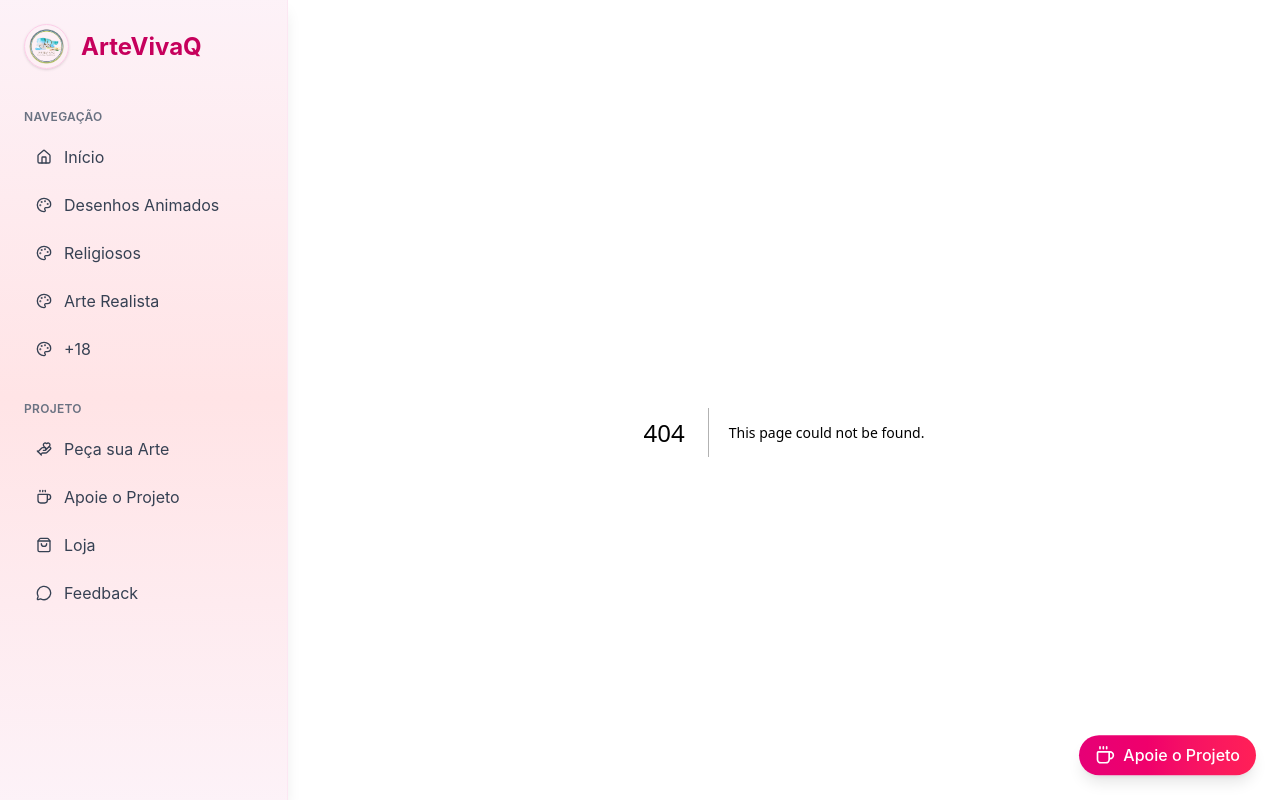
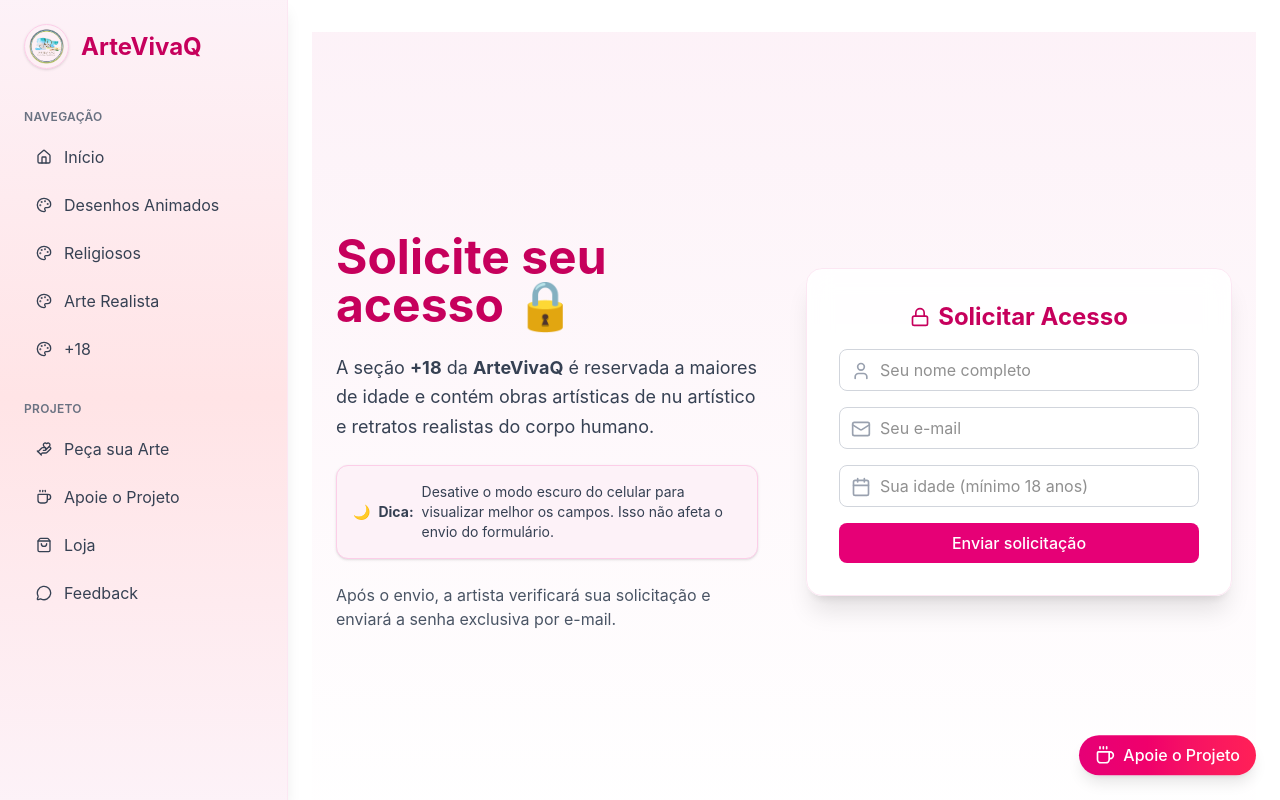
Before and after one commit to robsonalbuquerquedev/artevivaq, a Next.js app: page /adulto-solicitar-acesso in a window 1280 px wide. Before the commit this address had no page. Shown: the top 800 px of the page. Built offline with nearby package versions, Linux system fonts and the light colour scheme.

Commit message:
feat: adicionar rota adulto-solicitar-acesso

```diff
--- /dev/null
+++ b/src/app/adulto-solicitar-acesso/page.tsx
@@ -0,0 +1,150 @@
+"use client";
+
+import { useState } from "react";
+import { motion } from "framer-motion";
+import { Mail, User, Calendar, CheckCircle, XCircle, Lock } from "lucide-react";
+import Image from "next/image";
+
+export default function SolicitarAcessoAdulto() {
+    const [status, setStatus] = useState<"idle" | "success" | "error">("idle");
+
+    const handleSubmit = async (e: React.FormEvent<HTMLFormElement>) => {
+        e.preventDefault();
+        const form = e.currentTarget;
+        const formData = new FormData(form);
+        formData.append("rota", "solicitar-acesso-adulto");
+
+        const response = await fetch("https://formsubmit.co/ajax/4e955f7fefc407e2eded8c5f9cf357e3", {
+            method: "POST",
+            body: formData,
+        });
+
+        if (response.ok) {
+            setStatus("success");
+            form.reset();
+        } else {
+            setStatus("error");
+        }
+    };
+
+    return (
+        <main className="min-h-screen bg-gradient-to-b from-pink-50 to-white flex flex-col md:flex-row items-center justify-center gap-12 px-6 py-16 md:py-24">
+
+            {/* 💬 Texto lateral */}
+            <motion.div
+                initial={{ opacity: 0, x: -30 }}
+                animate={{ opacity: 1, x: 0 }}
+                transition={{ duration: 0.8 }}
+                className="md:w-1/2 text-center md:text-left"
+            >
+                <h1 className="text-4xl md:text-5xl font-bold text-pink-700 mb-6">
+                    Solicite seu acesso 🔒
+                </h1>
+                <p className="text-gray-700 text-lg mb-6 leading-relaxed">
+                    A seção <strong>+18</strong> da <strong>ArteVivaQ</strong> é reservada
+                    a maiores de idade e contém obras artísticas de nu artístico e retratos
+                    realistas do corpo humano.
+                </p>
+
+                <motion.div
+                    initial={{ opacity: 0 }}
+                    animate={{ opacity: 1 }}
+                    transition={{ delay: 0.5 }}
+                    className="bg-pink-50 border border-pink-200 text-sm text-gray-700 rounded-xl p-4 mb-6 shadow-sm inline-flex items-center gap-2"
+                >
+                    🌙 <strong>Dica:</strong> Desative o modo escuro do celular para
+                    visualizar melhor os campos. Isso não afeta o envio do formulário.
+                </motion.div>
+
+                <p className="text-gray-600">
+                    Após o envio, a artista verificará sua solicitação e enviará a senha
+                    exclusiva por e-mail.
+                </p>
+            </motion.div>
+
+            {/* 🧾 Formulário */}
+            <motion.div
+                initial={{ opacity: 0, x: 30 }}
+                animate={{ opacity: 1, x: 0 }}
+                transition={{ duration: 0.8 }}
+                className="md:w-1/2 w-full max-w-md bg-white/90 backdrop-blur-md border border-pink-100 shadow-xl rounded-2xl p-8"
+            >
+                <h2 className="text-2xl font-bold text-pink-700 mb-4 flex items-center justify-center gap-2">
+                    <Lock className="w-5 h-5" /> Solicitar Acesso
+                </h2>
+
+                <form onSubmit={handleSubmit} className="flex flex-col gap-4">
+                    {/* Nome */}
+                    <div className="relative">
+                        <User className="absolute left-3 top-3 text-gray-400 w-5 h-5" />
+                        <input
+                            type="text"
+                            name="nome"
+                            required
+                            placeholder="Seu nome completo"
+                            className="border border-gray-300 rounded-lg pl-10 pr-4 py-2 w-full focus:outline-none focus:ring-2 focus:ring-pink-400"
+                        />
+                    </div>
+
+                    {/* E-mail */}
+                    <div className="relative">
+                        <Mail className="absolute left-3 top-3 text-gray-400 w-5 h-5" />
+                        <input
+                            type="email"
+                            name="email"
+                            required
+                            placeholder="Seu e-mail"
+                            className="border border-gray-300 rounded-lg pl-10 pr-4 py-2 w-full focus:outline-none focus:ring-2 focus:ring-pink-400"
+                        />
+                    </div>
+
+                    {/* Idade */}
+                    <div className="relative">
+                        <Calendar className="absolute left-3 top-3 text-gray-400 w-5 h-5" />
+                        <input
+                            type="number"
+                            name="idade"
+                            min="18"
+                            required
+                            placeholder="Sua idade (mínimo 18 anos)"
+                            className="border border-gray-300 rounded-lg pl-10 pr-4 py-2 w-full focus:outline-none focus:ring-2 focus:ring-pink-400"
+                        />
+                    </div>
+
+                    {/* Botão */}
+                    <motion.button
+                        type="submit"
+                        whileHover={{ scale: 1.05 }}
+                        whileTap={{ scale: 0.95 }}
+                        className="bg-pink-600 text-white py-2 rounded-lg hover:bg-pink-700 transition font-medium cursor-pointer"
+                    >
+                        Enviar solicitação
+                    </motion.button>
+                </form>
+
+                {/* Mensagens de retorno */}
+                {status === "success" && (
+                    <motion.div
+                        initial={{ opacity: 0 }}
+                        animate={{ opacity: 1 }}
+                        className="mt-6 text-green-600 text-center flex items-center justify-center gap-2"
+                    >
+                        <CheckCircle className="w-5 h-5" />
+                        Solicitação enviada com sucesso!
+                        Aguarde o e-mail com a senha.
+                    </motion.div>
+                )}
+                {status === "error" && (
+                    <motion.div
+                        initial={{ opacity: 0 }}
+                        animate={{ opacity: 1 }}
+                        className="mt-6 text-red-600 text-center flex items-center justify-center gap-2"
+                    >
+                        <XCircle className="w-5 h-5" />
+                        Ocorreu um erro. Tente novamente.
+                    </motion.div>
+                )}
+            </motion.div>
+        </main>
+    );
+}
```
